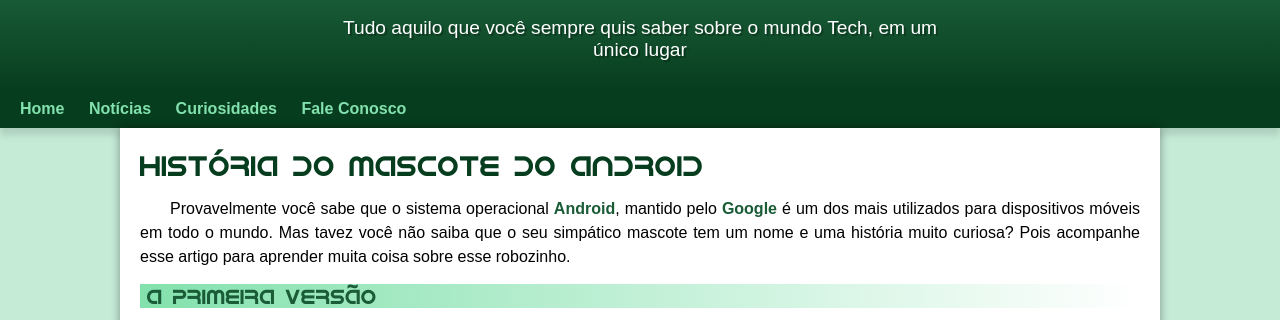
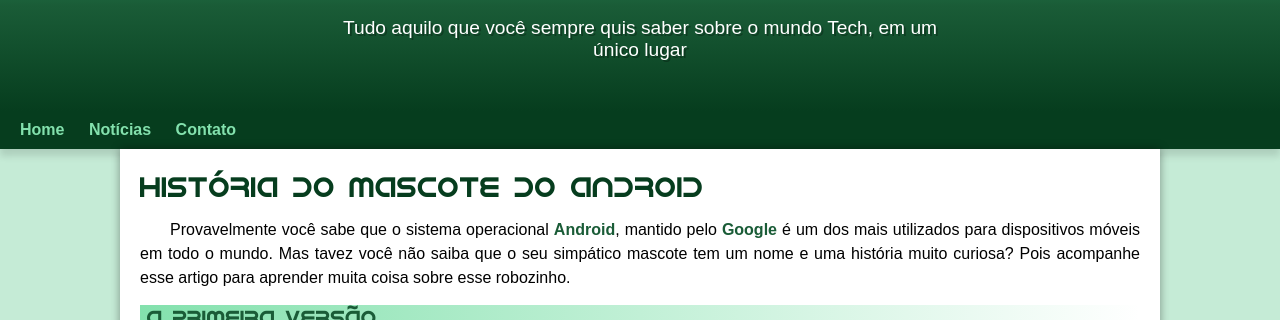
Before and after one commit to ialexzz/projeto-android, a plain HTML site: page index.html in a window 1280 px wide. Shown: the part 100-420 px from the top of the page. Drawn offline with Linux system fonts and the light colour scheme.

Commit message:
problema de padding corrigido

```diff
--- a/index.html
+++ b/index.html
@@ -16,8 +16,7 @@
     <nav>
         <a href="#">Home</a>
         <a href="#">Notícias</a>
-        <a href="#">Curiosidades</a>
-        <a href="#">Fale Conosco</a>
+        <a href="#">Contato</a>
     </nav>
     <main>
         <article>
--- a/style/style.css
+++ b/style/style.css
@@ -58,7 +58,7 @@ header > p {
     font-size: 1.2em;
     max-width: 600px;
     margin: auto;
-    margin-bottom: 30px;
+    padding-bottom: 50px;
     padding-right: 10px;
     padding-left: 10px;
     text-shadow: 2px 2px 0px rgba(0, 0, 0, 0.279);
@@ -82,6 +82,7 @@ nav > a:hover {
     color: var(--cor5);
     border-radius: 5px;
     transition-duration: 0.5s;
+    padding: 7px;
 }
 
 main {
```
